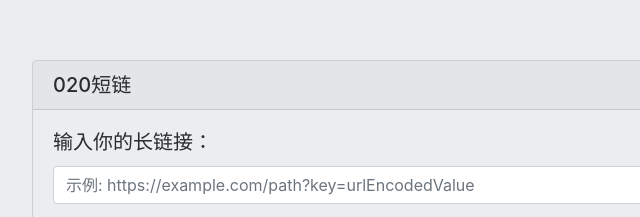
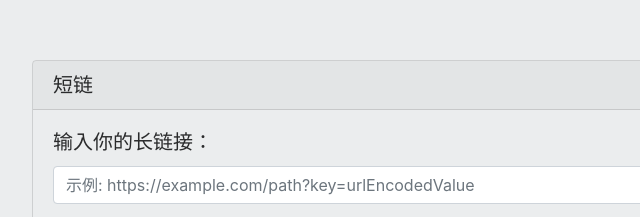
Before and after one commit to mithew/url-duan, a plain HTML site: page index.html in a window 1280 px wide. Shown: the part 210-427 px from the top of the page, 224-864 px from the left. Drawn offline with nearby package versions, Linux system fonts and the light colour scheme.

Commit message:
Update index.html

```diff
--- a/index.html
+++ b/index.html
@@ -4,7 +4,7 @@
   <meta http-equiv="content-type" content="txt/html; charset=utf-8" />
   <meta name="viewport" content="width=device-width, initial-scale=1.0, minimum-scale=1.0, maximum-scale=1.0, user-scalable=no">
   <link rel="stylesheet" href="https://dv.vooo.win/dv/cdn.jsdelivr.net/npm/bootstrap@4.4.1/dist/css/bootstrap.min.css" integrity="sha256-L/W5Wfqfa0sdBNIKN9cG6QA5F2qx4qICmU2VgLruv9Y=" crossorigin="anonymous">
-  <title>020短链</title>
+  <title>短链</title>
   <meta name="description" content="链接平台">
   <style>
     * {
@@ -70,7 +70,7 @@
 </head>
 <body>
   <div class="card">
-    <h5 class="card-header">020短链</h5>
+    <h5 class="card-header">短链</h5>
     <div class="card-body">
       <form>
       <h5 class="card-title">输入你的长链接：</h5>
```
